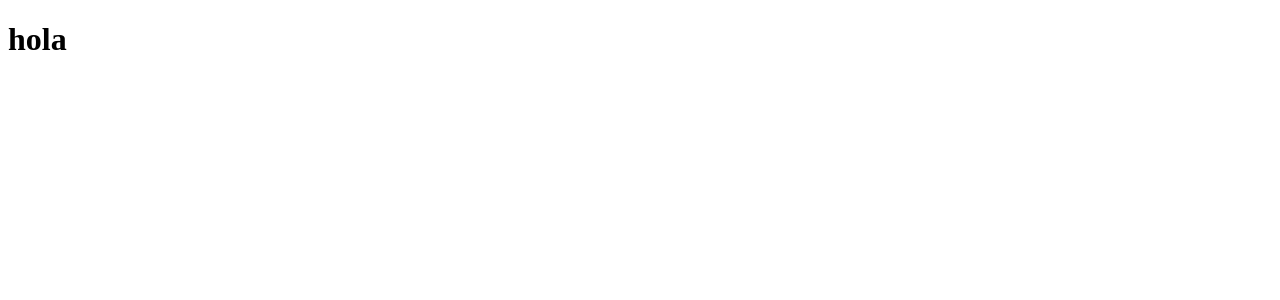
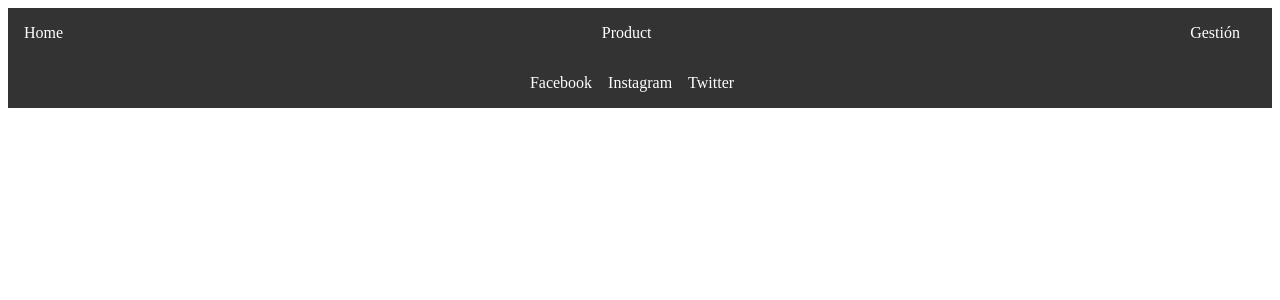
Before and after one commit to pablogvas/Proyecto_Pablo_y_Laura, an Angular app: page / in a window 1280 px wide. Shown: the top 300 px of the page. Built offline with nearby package versions, Linux system fonts and the light colour scheme.

Commit message:
Header_Footer_Pablo

```diff
--- a/src/app/app.component.html
+++ b/src/app/app.component.html
@@ -1 +1,2 @@
-<h1>hola</h1>
+<app-header></app-header>
+<app-footer></app-footer>
--- a/src/app/app.module.ts
+++ b/src/app/app.module.ts
@@ -1,3 +1,4 @@
+import { ModulesModule } from './modules/modules.module';
 import { NgModule } from '@angular/core';
 import { BrowserModule } from '@angular/platform-browser';
 
@@ -10,7 +11,8 @@ import { AppComponent } from './app.component';
   ],
   imports: [
     BrowserModule,
-    AppRoutingModule
+    AppRoutingModule,
+    ModulesModule
   ],
   providers: [],
   bootstrap: [AppComponent]
--- a/src/app/modules/components/footer/footer.component.html
+++ b/src/app/modules/components/footer/footer.component.html
@@ -1 +1,5 @@
-<p>footer works!</p>
+<footer>
+  <a href="https://www.facebook.com/">Facebook</a>
+  <a href="https://www.instagram.com/">Instagram</a>
+  <a href="https://twitter.com/">Twitter</a>
+</footer>
--- a/src/app/modules/components/header/header.component.html
+++ b/src/app/modules/components/header/header.component.html
@@ -1 +1,5 @@
-<p>header works!</p>
+<nav>
+    <a>Home</a>
+    <a>Product</a>
+    <a>Gestión</a>
+</nav>
--- a/src/app/modules/modules.module.ts
+++ b/src/app/modules/modules.module.ts
@@ -14,6 +14,10 @@ import { FooterComponent } from './components/footer/footer.component';
   ],
   imports: [
     CommonModule
+  ],
+  exports: [
+    FooterComponent,
+    HeaderComponent
   ]
 })
 export class ModulesModule { }
--- a/src/styles.scss
+++ b/src/styles.scss
@@ -1 +1,29 @@
-/* You can add global styles to this file, and also import other style files */
+nav {
+    display: flex;
+    justify-content: space-between;
+    align-items: center;
+    background-color: #333;
+    color: #fff;
+    padding: 1rem;
+  }
+
+  nav a {
+    color: #fff;
+    text-decoration: none;
+    margin-right: 1rem;
+  }
+
+  footer {
+    display: flex;
+    justify-content: center;
+    align-items: center;
+    background-color: #333;
+    color: #fff;
+    padding: 1rem;
+  }
+
+  footer a {
+    color: #fff;
+    text-decoration: none;
+    margin-right: 1rem;
+  }
```
